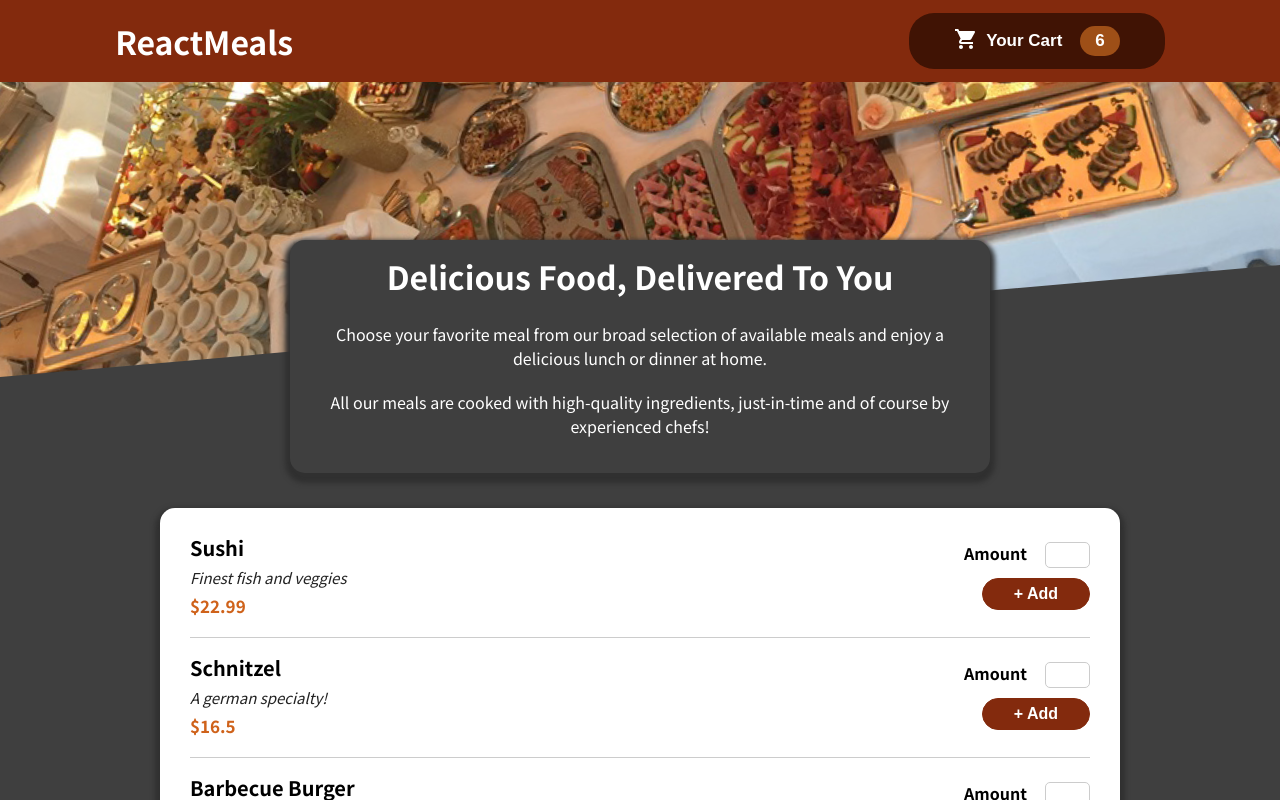
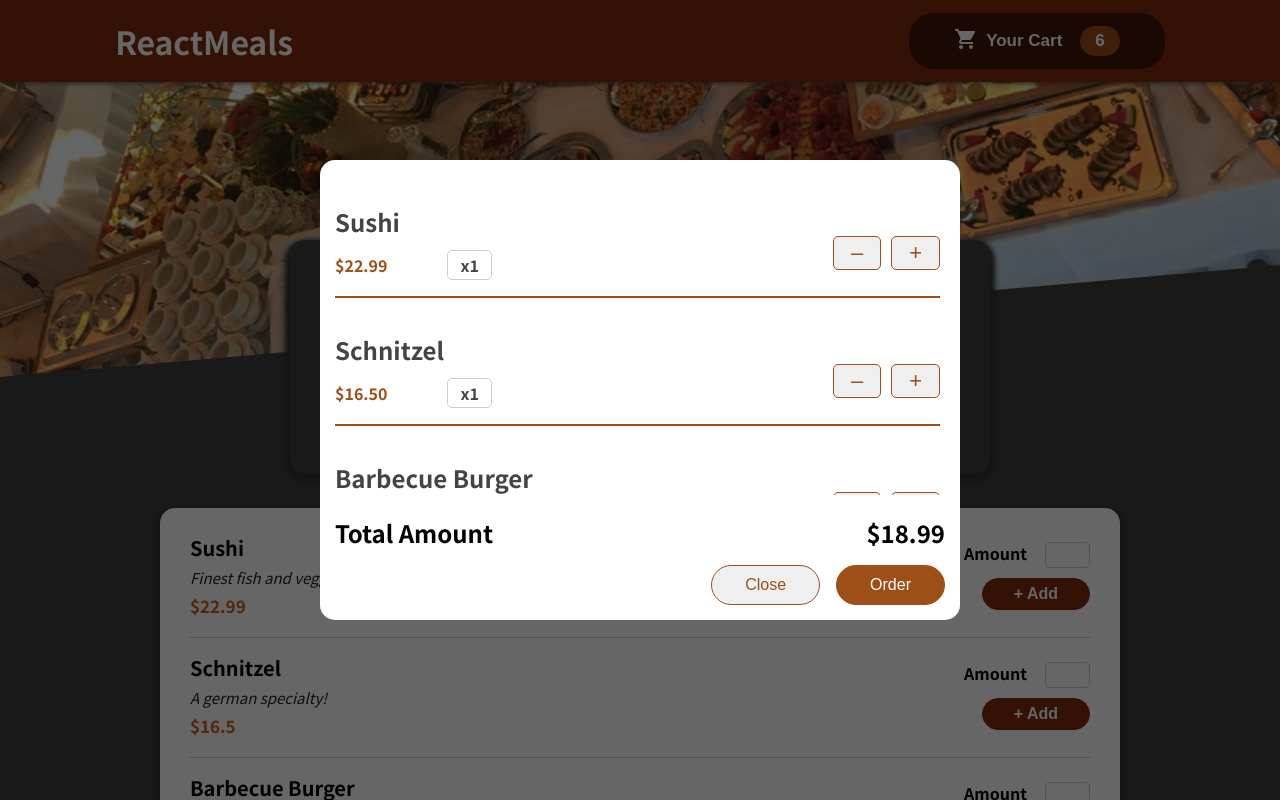
Before and after one commit to kheemchandra/simple-react-cart-app-modified-1, a React (Create React App) app: page / in a window 1280 px wide. Shown: the top 800 px of the page. Built offline with nearby package versions, Linux system fonts and the light colour scheme.

Commit message:
Modal is added

```diff
--- a/src/App.js
+++ b/src/App.js
@@ -3,10 +3,12 @@ import React, { Fragment } from 'react';
 import Header from './components/Header/Header';
 import Hero from './components/Hero/Hero';
 import Meals from './components/Meals/Meals';
+import Overlays from './components/UI/Overlays/Overlays';
 
 function App() {
   return (
     <Fragment>
+      <Overlays />
       <Header />
       <Hero />
       <Meals />
--- /dev/null
+++ b/src/components/Cart/CartItems/CartItem.js
@@ -0,0 +1,23 @@
+import React from "react";
+
+import classes from "./CartItem.module.css";
+
+const CartItem = (props) => {
+  return (
+    <li className={classes["cart-item"]}>
+      <div className={classes.about}>
+        <h1>{props.name}</h1>
+        <div className={classes.summary}>
+          <span className={classes.price}>${props.price.toFixed(2)}</span>
+          <span className={classes.amount}>x{props.amount}</span>
+        </div>
+      </div>
+      <div className={classes.actions}>
+        <button>&#8211;</button>
+        <button>+</button>
+      </div>
+    </li>
+  );
+};
+
+export default CartItem;
--- /dev/null
+++ b/src/components/Cart/CartItems/CartItem.module.css
@@ -0,0 +1,56 @@
+.cart-item{
+   display: flex;
+   justify-content: space-between;
+   align-items: center;
+   color: #444;
+   border-bottom: 2px solid var(--second-color);
+   margin-bottom: 4rem;
+   margin-right: .5rem;
+}
+
+.cart-item:first-child{
+  margin-top: 3.5rem;
+}
+.cart-item:last-child{
+  margin-bottom: 1.6rem;
+}
+
+.cart-item h1{
+  font-size: 2.4rem;
+}
+
+.summary{
+  display: flex;
+  flex-direction: row;
+  align-items: center;
+  font-size: 1.6rem;
+  font-weight: bold;
+  margin: 1.6rem auto;
+}
+
+.price{
+  color: var(--second-color);
+}
+
+.amount{
+  border: 1px solid #ccc;
+  border-radius: .5rem;
+  padding: .6rem 1.2rem;
+  margin-left: 6rem;
+}
+
+.actions button{
+  font-size: 2.2rem;
+  border: 1px solid var(--second-color);
+  border-radius: .5rem;
+  padding: .3rem 1.7rem;
+  color: var(--second-color);
+  margin-left: 1rem;
+  cursor: pointer;
+}
+
+.actions button:hover,
+.actions button:focus{
+  color: white;
+  background: var(--second-color);
+}
--- /dev/null
+++ b/src/components/Cart/CartItems/CartList.js
@@ -0,0 +1,66 @@
+import React, { Fragment } from "react";
+
+import CartItem from "./CartItem";
+
+import classes from "./CartList.module.css";
+
+const DUMMY_MEALS = [
+  {
+    id: "i1",
+    name: "Sushi",
+    description: "Finest fish and veggies",
+    price: 22.99,
+  },
+  {
+    id: "i2",
+    name: "Schnitzel",
+    description: "A german specialty!",
+    price: 16.5,
+  },
+  {
+    id: "i3",
+    name: "Barbecue Burger",
+    description: "American, raw, meaty",
+    price: 12.99,
+  },
+  {
+    id: "i4",
+    name: "Green Bowl",
+    description: "Healthy...and green...",
+    price: 16.5,
+  },
+];
+
+const DUMMY_MEALS1 = [
+
+];
+
+const CartList = (props) => {
+  let content = DUMMY_MEALS.map((item) => (
+    <CartItem
+      key={item.id}
+      id={item.id}
+      name={item.name}
+      price={item.price}
+      amount="1"
+    />
+  ));
+
+  return <Fragment>
+    <ul className={classes['cart-list']}>
+      {content}
+    </ul>
+    <div className={classes.process}>
+      <div className={classes.total}>
+        <span>Total Amount</span>
+        <span>$18.99</span>
+      </div>
+      <div className={classes.actions}>
+        <button className={`${classes.button} ${classes['button--close']}`}>Close</button>
+        <button className={`${classes.button} ${classes['button--order']}`}>Order</button>
+      </div>
+    </div>
+  </Fragment>
+};
+
+export default CartList;
--- /dev/null
+++ b/src/components/Cart/CartItems/CartList.module.css
@@ -0,0 +1,50 @@
+.cart-list{
+   display: flex;
+   flex-direction: column;
+   overflow: auto;
+   max-height: 32rem;
+  margin-bottom: 2.6rem;
+}
+
+.process{
+
+}
+
+.total{
+  font-size: 2.4rem;
+  font-weight: bold;
+  display: flex;
+  justify-content: space-between;
+}
+
+.actions{
+  margin-top: 2rem;
+  display: flex;
+  flex-direction: row;
+  justify-content:flex-end;
+}
+
+.button{
+  margin-left: 1.6rem;
+  font-size: 1.6rem;
+  border: 1px solid var(--second-color);
+  border-radius: 2rem;
+  padding: 1rem 3.3rem;
+  cursor: pointer;
+}
+
+.button--close{
+  color: var(--second-color);
+}
+
+.button--order{
+  color: white;
+  background: var(--second-color);
+}
+
+.button:hover,
+.button:focus{
+  color: white;
+  border-color: var(--third-color);
+  background: var(--third-color);
+}
--- a/src/components/Header/Header.module.css
+++ b/src/components/Header/Header.module.css
@@ -11,6 +11,7 @@
   padding-block: 2.5rem;
   padding: 1.3rem 9vw;
   z-index: 500;
+  box-shadow: 0 0 .5rem .1rem #444;
 }
 
 .header h1{
--- a/src/components/UI/Overlays/Overlays.js
+++ b/src/components/UI/Overlays/Overlays.js
@@ -0,0 +1,26 @@
+import React, { Fragment } from 'react';
+
+import Card from '../Card/Card';
+import CartList from '../../Cart/CartItems/CartList';
+
+import classes from './Overlays.module.css';
+
+const Backdrop = props => {
+  return <div className={classes.backdrop}>
+  </div>
+};
+
+const Modal = props => {
+  return <Card className={classes.modal}>
+    <CartList />
+  </Card>
+};
+
+const Overlays = props => {
+  return <Fragment>
+    <Backdrop />
+    <Modal />
+  </Fragment>
+};
+
+export default Overlays;
--- a/src/components/UI/Overlays/Overlays.module.css
+++ b/src/components/UI/Overlays/Overlays.module.css
@@ -0,0 +1,33 @@
+.backdrop{
+  position: fixed;
+  top: 0;
+  left: 0;
+  width: 100%;
+  height: 100vh;
+  background-color: rgba(0, 0, 0, .6);
+  z-index: 1000;
+}
+
+.modal{
+  background: white;
+  position: fixed;
+  top: 20vh;
+  left: 50%;
+  transform: translateX(-50%);
+  z-index: 10000;
+  box-shadow: none;
+  width: 64rem;
+  padding: 1.5rem;
+  animation: slideDown 500ms ease forwards;
+}
+
+@keyframes slideDown {
+  from{
+    top: 10vh;
+    opacity: 0;
+  }
+  to{
+    top: 20vh;
+    opacity: 1;
+  }
+}
```
